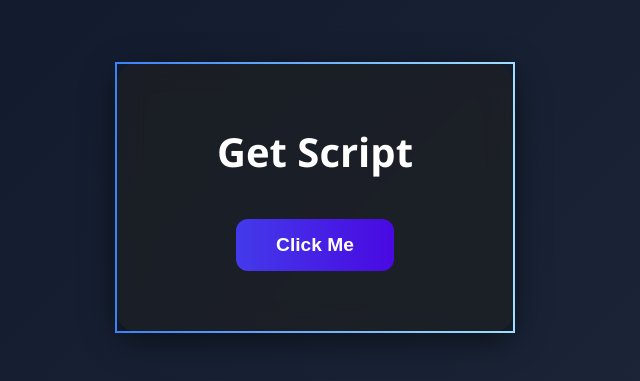
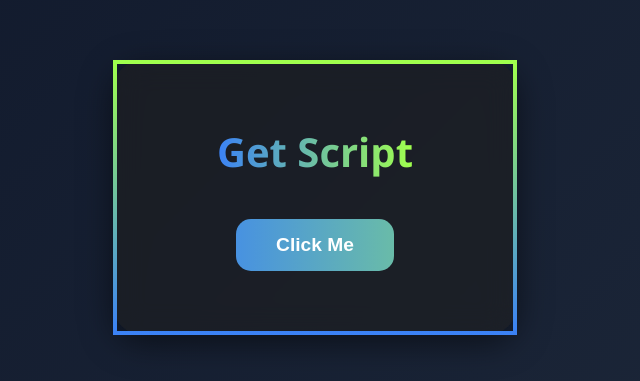
Before and after one commit to exelscripts/getexel, a plain HTML site: page index.html in a window 1280 px wide. Shown: the part 203-584 px from the top of the page, without its empty margins (325-965 px from the left). Drawn offline with Linux system fonts and the light colour scheme.

Commit message:
Update index.html
Updated styles and animations for the glass container, text, and button. Enhanced border gradient and text gradient animations.

```diff
--- a/index.html
+++ b/index.html
@@ -16,46 +16,62 @@
     background: linear-gradient(135deg, #0f172a, #1e293b); /* Dark blue → dark grey */
   }
 
-  /* Dark Glass Container */
+  /* Glass Container */
   .glass {
     backdrop-filter: blur(15px);
     background: rgba(30, 30, 30, 0.6); /* Dark grey glass */
-    border-radius: 25px; /* Rounded edges */
-    border: 2px solid;
-    border-image-slice: 1;
-    border-width: 2px;
-    border-image-source: linear-gradient(to right, #3b82f6, #a0dfff); /* Light blue outline */
+    border-radius: 30px;
+    border: 4px solid;
     padding: 60px 100px;
     text-align: center;
     box-shadow: 0 8px 32px rgba(0,0,0,0.5);
+    animation: borderGradient 6s linear infinite;
+    border-image-slice: 1;
+    border-image-source: linear-gradient(270deg, #3b82f6, #a0ff4d, #3b82f6); /* initial gradient */
   }
 
-  h1 {
-    color: #ffffff;
-    margin-bottom: 40px;
-    font-size: 2.5rem;
+  /* Animated border gradient */
+  @keyframes borderGradient {
+    0% { border-image-source: linear-gradient(0deg, #3b82f6, #a0ff4d); }
+    50% { border-image-source: linear-gradient(360deg, #3b82f6, #a0ff4d); }
+    100% { border-image-source: linear-gradient(0deg, #3b82f6, #a0ff4d); }
   }
 
-  /* Animated Gradient Button */
+  /* Gradient text animation */
+  h1 {
+    font-size: 2.5rem;
+    margin-bottom: 40px;
+    background: linear-gradient(90deg, #3b82f6, #a0ff4d);
+    -webkit-background-clip: text;
+    -webkit-text-fill-color: transparent;
+    animation: textGradient 3s linear infinite alternate;
+  }
+
+  @keyframes textGradient {
+    0% { background-position: 0% 50%; }
+    100% { background-position: 100% 50%; }
+  }
+
+  /* Animated Button */
   .gradient-button {
     padding: 15px 40px;
     font-size: 1.2rem;
     font-weight: bold;
     color: white;
     border: none;
-    border-radius: 12px;
+    border-radius: 15px;
     cursor: pointer;
-    background: linear-gradient(270deg, #8e2de2, #4a00e0, #3b82f6, #a0dfff);
-    background-size: 800% 800%;
-    animation: gradient 8s ease infinite;
+    background: linear-gradient(270deg, #3b82f6, #a0ff4d, #3b82f6);
+    background-size: 600% 600%;
+    animation: buttonGradient 6s ease infinite;
     transition: transform 0.2s ease;
   }
 
   .gradient-button:hover {
-    transform: scale(1.1);
+    transform: scale(1.05);
   }
 
-  @keyframes gradient {
+  @keyframes buttonGradient {
     0% { background-position: 0% 50%; }
     50% { background-position: 100% 50%; }
     100% { background-position: 0% 50%; }
@@ -65,7 +81,9 @@
 <body>
   <div class="glass">
     <h1>Get Script</h1>
-    <button class="gradient-button" onclick="window.location.href='https://discord.gg/CSQxuAYy6x'">Click Me</button>
+    <button class="gradient-button" onclick="window.location.href='https://discord.gg/CSQxuAYy6x'">
+      Click Me
+    </button>
   </div>
 </body>
 </html>
```
